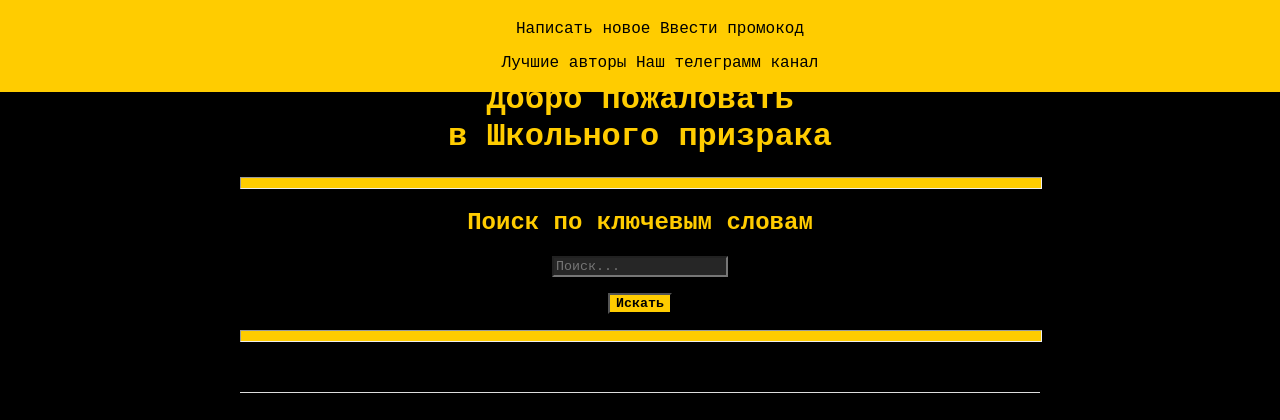
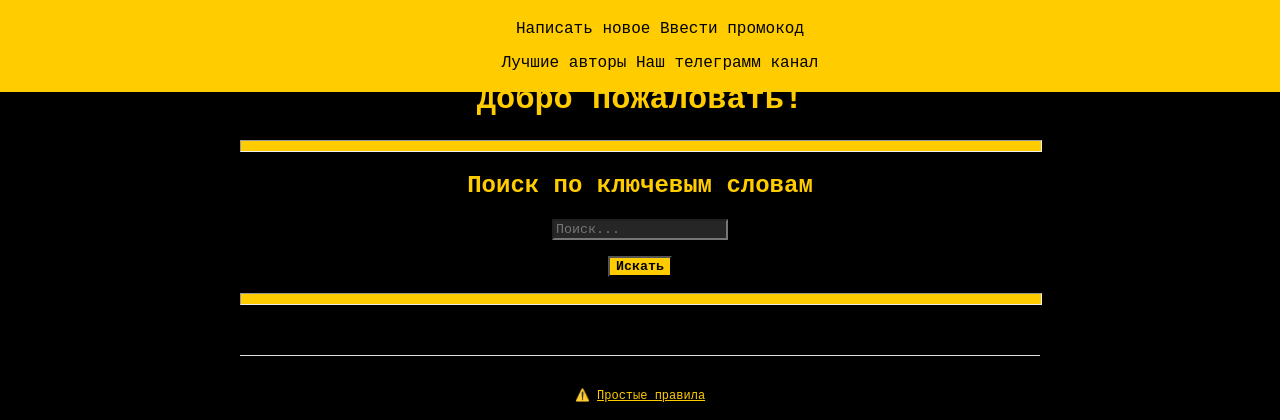
Before and after one commit to RobertAvdeenkov/project, a Python web app: template templates/messages.html in a window 1280 px wide. Shown: the top 420 px of the page. Run offline with Jinja, Linux system fonts and the light colour scheme; the template is opened without the code that fills it, so the values that code supplies are empty.

Commit message:
Update messages.html

```diff
--- a/templates/messages.html
+++ b/templates/messages.html
@@ -65,7 +65,7 @@
     </style>
 </head>
 <body>
-    <h1>Добро пожаловать<br> в Школьного призрака</h1>
+    <h1>Добро пожаловать!</h1>
     <hr>
     <h2>Поиск по ключевым словам</h2>
     <input id="finder" placeholder="Поиск...">
```
